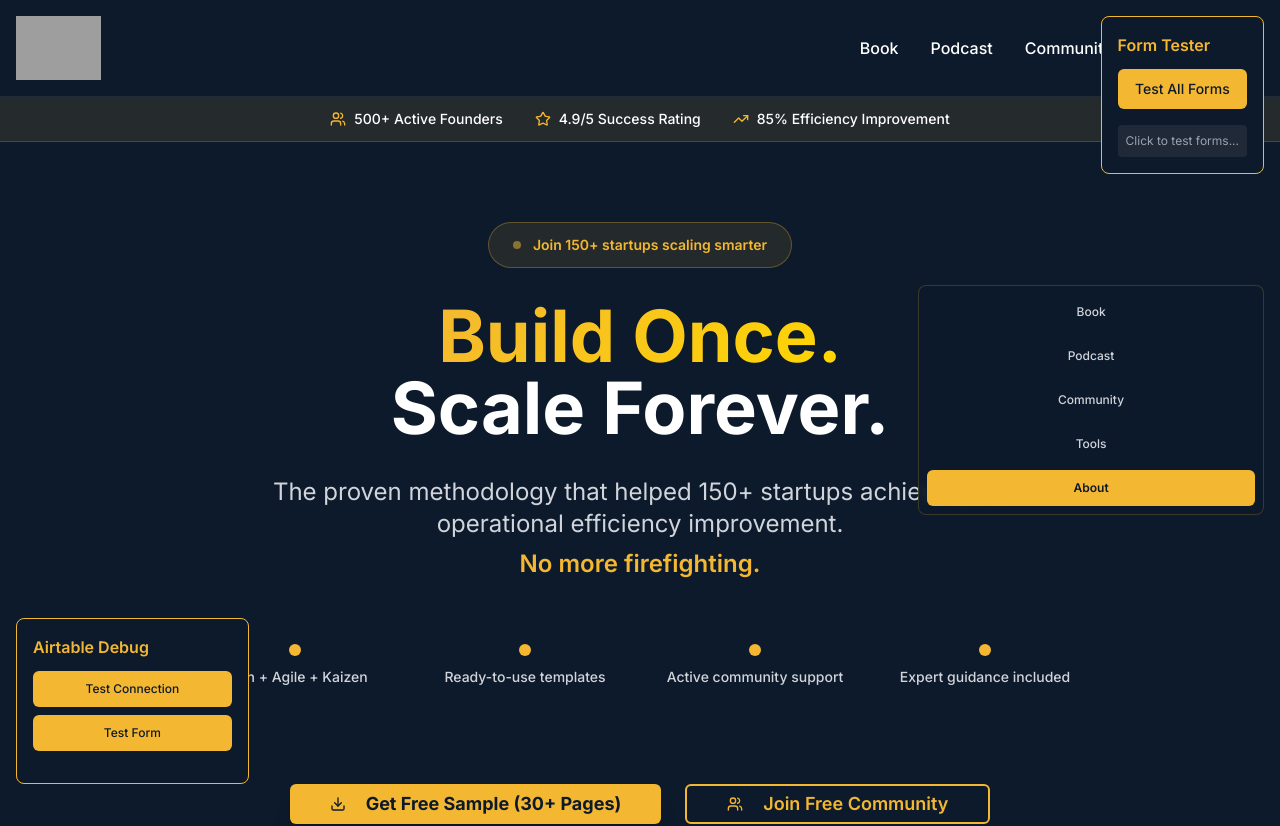
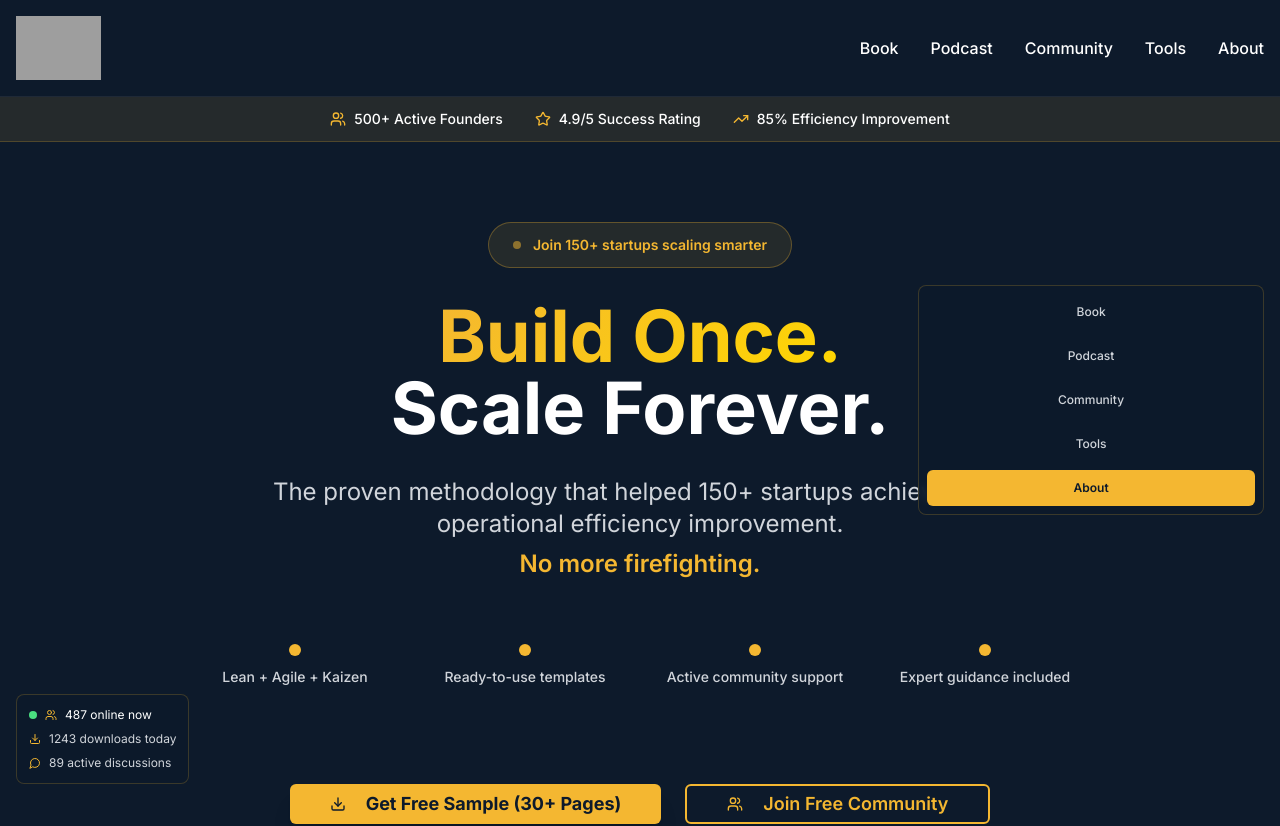
Before and after one commit to Waterman71717/pfn-website-v1, a Next.js app: page / in a window 1280 px wide. Shown: the top 826 px of the page. Built offline with nearby package versions, Linux system fonts and the light colour scheme; grey boxes are pictures that could not be loaded.

Commit message:
Remove Form Tester and Airtable Debug components from homepage

```diff
--- a/app/page.tsx
+++ b/app/page.tsx
@@ -22,8 +22,8 @@ import StickyNavigation from "./components/StickyNavigation"
 import TrustSignals from "./components/TrustSignals"
 import SocialProof from "./components/SocialProof"
 
-import AirtableDebugger from "./components/AirtableDebugger"
-import FormDebugger from "./components/FormDebugger"
+// Removed: import AirtableDebugger from "./components/AirtableDebugger"
+// Removed: import FormDebugger from "./components/FormDebugger"
 
 export default function Home() {
   return (
@@ -51,9 +51,9 @@ export default function Home() {
       <Newsletter />
       <FinalCTA />
       <Footer />
-      {/* Debug Components - Remove after testing */}
-      <AirtableDebugger />
-      <FormDebugger />
+      {/* Debug Components - Removed after testing */}
+      {/* Removed: <AirtableDebugger /> */}
+      {/* Removed: <FormDebugger /> */}
     </main>
   )
 }
```
